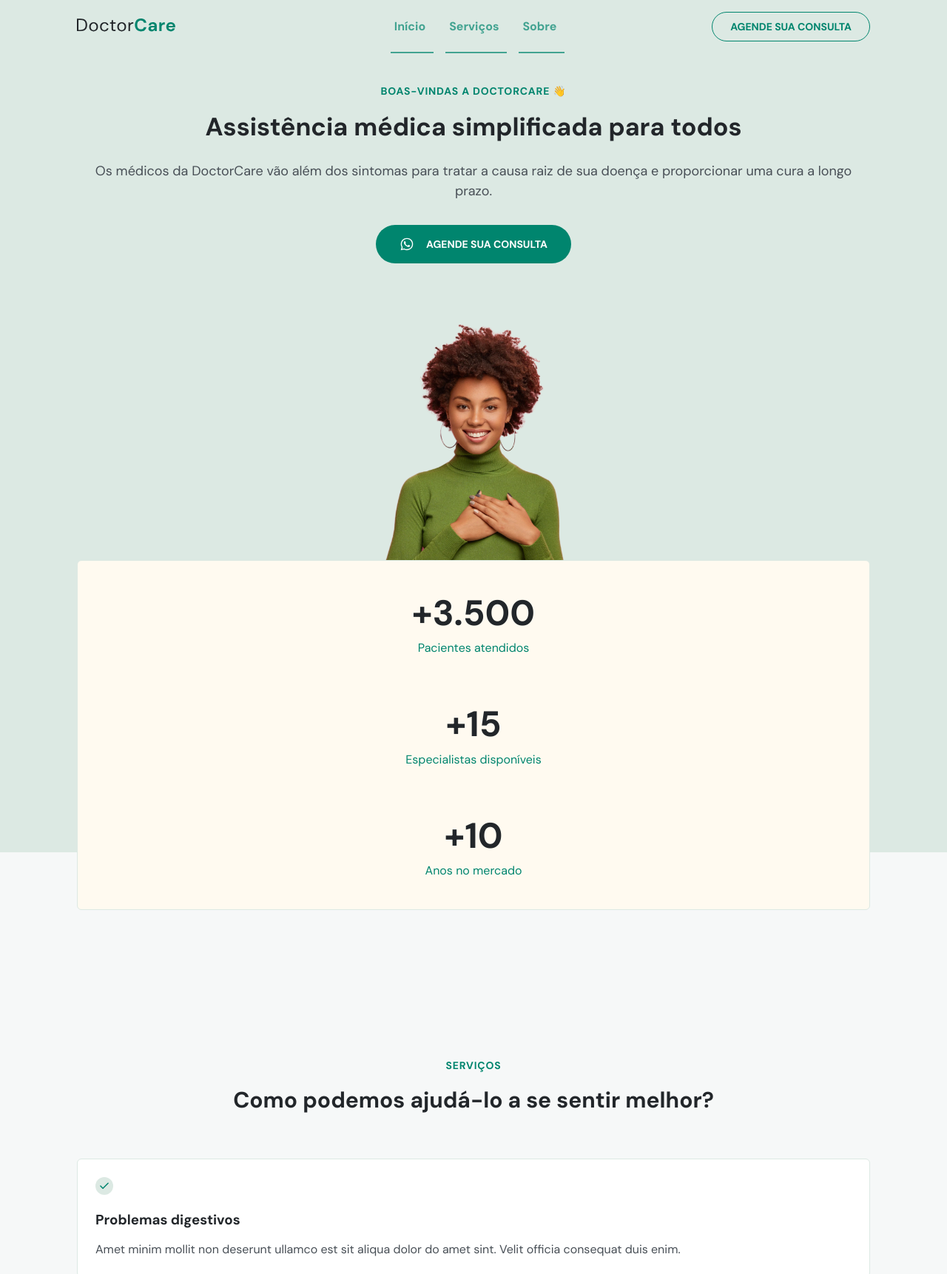
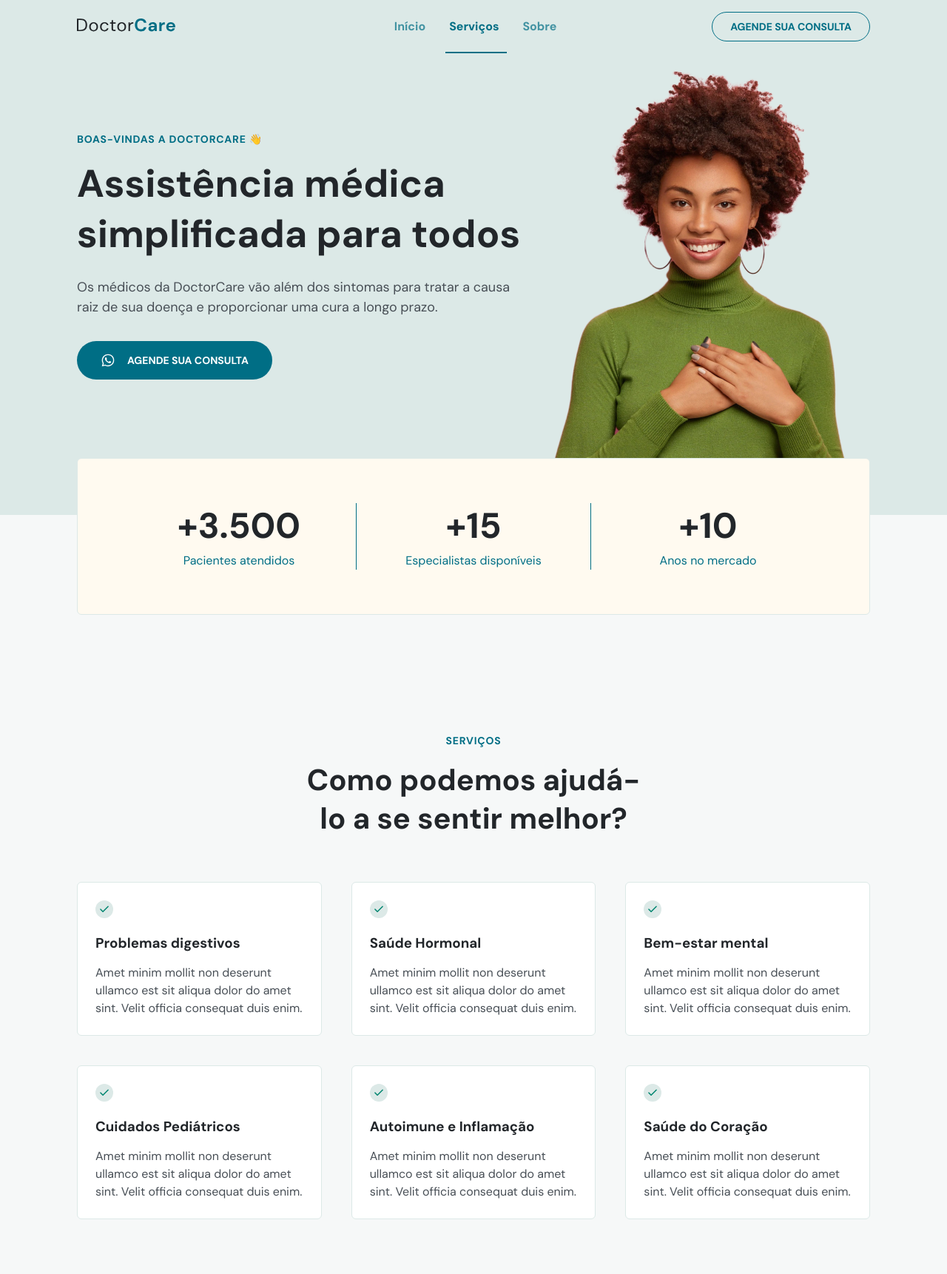
Before and after one commit to naracarvalhoc/DoctorCare, a plain HTML site: page index.html in a window 1280 px wide. Shown: the top 1722 px of the page at 74% size. Drawn offline with nearby package versions, Linux system fonts and the light colour scheme.

Commit message:
finished

```diff
--- a/index.html
+++ b/index.html
@@ -222,6 +222,8 @@
 
     <section id="home">
       <div class="wrapper">
+
+        <div class="col-a">
         <header>
           <h4>BOAS-VINDAS A DOCTORCARE 👋</h4>
           <h1>Assistência médica simplificada para todos</h1>
@@ -248,9 +250,14 @@
 
             Agende sua consulta
           </a>
+        </div>
+      </div>
 
+        <div class="col-b">
           <img src="assets/mulher-negra-de-verde-com-as-maos-no-coracao.png" alt="Mulher negra de verde com as duas mãos no coração e sorrindo" />
         </div>
+
+
 
         <div class="stats">
           <div class="stat">
@@ -434,6 +441,7 @@
 
     <section id="about">
       <div class="wrapper">
+        <div class="col-a">
           <header>
             <h4>SOBRE NÓS</h4>
             <h2>Entenda quem somos e por que existimos</h2>
@@ -449,6 +457,10 @@
               Velit officia consequat duis enim. Amet minim mollit non deserunt
               ullamco est sit aliqua dolor do amet sint.
             </p>
+          </div>
+        </div>
+
+        <div class="col-b">
         <img src="/assets/doutor-feliz-segurando-prancheta-com-pacientes.png" alt="Doutor feliz segurando prancheta com pacientes"/>
       </div>
       </div>
@@ -456,6 +468,8 @@
 
     <section id="contact">
       <div class="wrapper">
+
+        <div class="col-a">
           <header>
           <h2>Entre em contato com a gente!</h2>
           </header>
@@ -483,13 +497,19 @@
 
             Agende sua consulta</a>
 
+          </div>
+        </div>
+
+        <div class="col-b">
             <img src="/assets/homem-preto-mexendo-em-celular.png" alt="Homem negro com moletom bege mexendo no celular e sorrindo">
         </div>
+
       </div>
     </section>
 
     <footer>
       <div class="wrapper">
+        <div class="col-a">
         <a class="logo" href="#home">
           <svg
             width="133"
@@ -544,6 +564,9 @@
           ©2022 DoctorCare. <br />
           Todos os direitos reservados.
         </p>
+      </div>
+
+      <div class="col-b">
         <ul class="social-links">
           <li>
             <a target="_blank" href="https://www.instagram.com/naracarvalhoc/"
@@ -625,6 +648,7 @@
           </li>
         </ul>
       </div>
+      </div>
     </footer>
 
     <a id="backToTopButton" href="#home">
--- a/main.js
+++ b/main.js
@@ -4,6 +4,42 @@ onScroll()
 function onScroll() {
   showNavOnScroll()
   showBackToTopButtonOnScroll()
+
+  activateMenuAtCurrentSection(home)
+  activateMenuAtCurrentSection(services)
+  activateMenuAtCurrentSection(about)
+  activateMenuAtCurrentSection(contact)
+}
+
+function activateMenuAtCurrentSection(section) {
+  const targetLine = scrollY + innerHeight / 2
+
+  // verificar se a seção passou da linha
+  // quais dados vou precisar?
+  const sectionTop = section.offsetTop
+  const sectionHeight = section.offsetHeight
+
+  const sectionTopReachOrPassedTargetLine = targetLine >= sectionTop
+
+  // verificar se a base está abaixo da linha alvo
+  // quais dados vou precisar?
+  const sectionEndsAt = sectionTop + sectionHeight
+
+  const sectionEndPassedTargetLine = sectionEndsAt <= targetLine
+
+  // limites da seção
+  // && significa and - ! significa negar
+  const sectionBoundaries =
+    sectionTopReachOrPassedTargetLine && !sectionEndPassedTargetLine
+
+  const sectionId = section.getAttribute('id')
+  const menuElement = document.querySelector(`.menu a[href*=${sectionId}]`)
+
+  menuElement.classList.remove('active')
+  if (sectionBoundaries) {
+    menuElement.classList.add('active')
+  }
+
 }
 
 function showNavOnScroll() {
--- a/style.css
+++ b/style.css
@@ -7,13 +7,14 @@
 }
 
 :root {
-  --hue: 170;
+  --hue: 190;
   --primary-color: hsl(var(--hue), 100%, 26%);
   --headline: hsl(210, 11%, 15%);
   --paragraph: hsl(210, 9%, 31%);
 
   --brand-beige: hsl(39, 100%, 97%);
   --brand-light: hsl(calc(var(--hue) - 22), 23%, 89%);
+  --brand-light-2: hsl(calc(var(--hue) + 10), 14%, 97%);
   --brand-dark: hsl(var(--hue), 100%, 14%);
 
   --bg-light: hsl(180, 14%, 97%);
@@ -192,6 +193,7 @@ nav .close-menu {
 /*====== HOME ===============================*/
 
 #home {
+  padding-block: 0;
   padding-top: calc(4.1rem + var(--nav-height));
 }
 
@@ -199,7 +201,7 @@ nav .close-menu {
 #home::before {
   content: '';
   width: 100%;
-  height: calc(108rem + var(--nav-height));
+  height: calc(76% + var(--nav-height));
   background-color: var(--brand-light);
   display: block;
   position: absolute;
@@ -501,8 +503,31 @@ footer .social-links {
 
 @media (min-width: 1024px) {
   /*====== GERAL ===============================*/
+
+  body {
+    overflow: auto;
+  }
+
   .wrapper {
     width: min(112rem, 100%);
+    display: grid;
+  }
+
+  .col-a {
+    grid-area: A;
+  }
+
+  .col-b {
+    grid-area: B;
+  }
+
+  section {
+    padding-block: 16rem;
+  }
+
+  section header h2 {
+    font-size: 4rem;
+    line-height: 5.2rem;
   }
 
   /*====== NAVIGATION ===============================*/
@@ -520,6 +545,7 @@ footer .social-links {
     transform: initial;
     color: initial;
     background-color: initial;
+    filter: initial;
   }
 
   nav#nav .close-menu,
@@ -562,8 +588,14 @@ footer .social-links {
     text-transform: uppercase;
   }
 
+  nav#nav .menu a.button:hover {
+    background-color: var(--primary-color);
+    border: none;
+    color: white;
+  }
+
   nav#nav.scroll .menu ul li a {
-    color: var(--brand-light);
+    color: var(--brand-light-2);
     opacity: 0.6;
   }
 
@@ -571,15 +603,19 @@ footer .social-links {
     border-color: white;
     color: white;
   }
-
+  nav#nav .menu li a.active,
   nav#nav .menu li a:hover {
     opacity: 1;
     font-weight: 700;
   }
 
+  nav#nav .menu li a {
+    transition: opacity 0.4s;
+  }
+
   nav#nav .menu li a::after {
     content: '';
-    width: 100%;
+    width: 0%;
     height: 2px;
     background-color: var(--primary-color);
 
@@ -587,13 +623,160 @@ footer .social-links {
     align-content: center;
     bottom: -1.97rem;
     left: -0.5rem;
-    padding-inline: 0.8rem;
-
 
     display: block;
+
+    transition: width 0.2s;
   }
 
   nav#nav.scroll .menu li a::after {
     background-color: white;
   }
+
+  nav#nav .menu li a.active::after,
+  nav#nav .menu li a:hover::after {
+    padding-inline: 0.8rem;
+    width: 100%;
+  }
+
+  nav#nav.scroll .menu li a.active,
+  nav#nav.scroll .menu li a:hover {
+    opacity: 1;
+  }
+
+  nav#nav.scroll .menu a.button.active,
+  nav#nav.scroll .menu a.button:hover {
+    background-color: var(--primary-color);
+    filter: brightness(1.3);
+    border: none;
+  }
+
+  /*====== HOME ===============================*/
+
+  #home::before {
+    height: calc(96% - var(--nav-height));
+  }
+
+  #home {
+    padding-top: var(--nav-height);
+  }
+
+  #home .wrapper {
+    grid-template-columns: 60.5rem 1fr;
+    grid-template-areas:
+      'A B'
+      'C C';
+  }
+
+  #home .col-a {
+    text-align: left;
+    align-self: center;
+  }
+
+  #home h1 {
+    font-size: 5.2rem;
+  }
+
+  #home .content p {
+    font-size: 1.8rem;
+  }
+
+  #home .stats {
+    grid-area: C;
+
+    flex-direction: row;
+    padding: 6rem;
+    gap: 0;
+  }
+
+  /* pegar o stat que possui outro stat anterior a ele */
+  #home .stats .stat + .stat {
+    border-left: 1px solid var(--primary-color);
+  }
+
+  /* mesma largura para cada caixa */
+  #home .stats .stat {
+    flex: 1;
+  }
+
+  #home .button {
+    margin: 0;
+  }
+
+  #home img {
+    width: 42rem;
+  }
+
+  /*====== SERVICES ===============================*/
+
+  #services h2 {
+    width: 47rem;
+    margin-inline: auto;
+  }
+
+  #services .cards {
+    flex-direction: row;
+    flex-wrap: wrap;
+    gap: 4rem;
+  }
+
+  #services .card {
+    width: 30%;
+    flex-grow: 1;
+  }
+
+  /*====== ABOUT ===============================*/
+
+  #about .wrapper {
+    grid-template-columns: 48rem 1fr;
+    grid-template-areas: 'B A';
+    gap: 6.7rem;
+  }
+
+  #about .col-a {
+    align-self: center;
+  }
+
+  #about .content p {
+    margin-bottom: 0;
+  }
+
+  /*====== CONTACT ===============================*/
+
+  #contact .wrapper {
+    grid-template-columns: 1fr 57.5rem;
+    grid-template-areas: 'A B';
+  }
+
+  #contact h2 {
+    width: 40.4rem;
+  }
+
+  #contact .col-a {
+    align-self: center;
+  }
+
+  /*====== FOOTER ===============================*/
+
+  footer {
+    padding-block: 8rem;
+  }
+
+  footer .wrapper {
+    grid-template-columns: 1fr 1fr;
+    grid-template-areas: 'A B';
+  }
+
+  footer .col-a {
+    align-self: center;
+  }
+
+  footer .col-b {
+    align-self: center;
+    justify-self: flex-end;
+  }
+
+  footer p {
+    margin-bottom: 0;
+  }
 }
```
Lines whose indentation alone changed are shown as unchanged.
